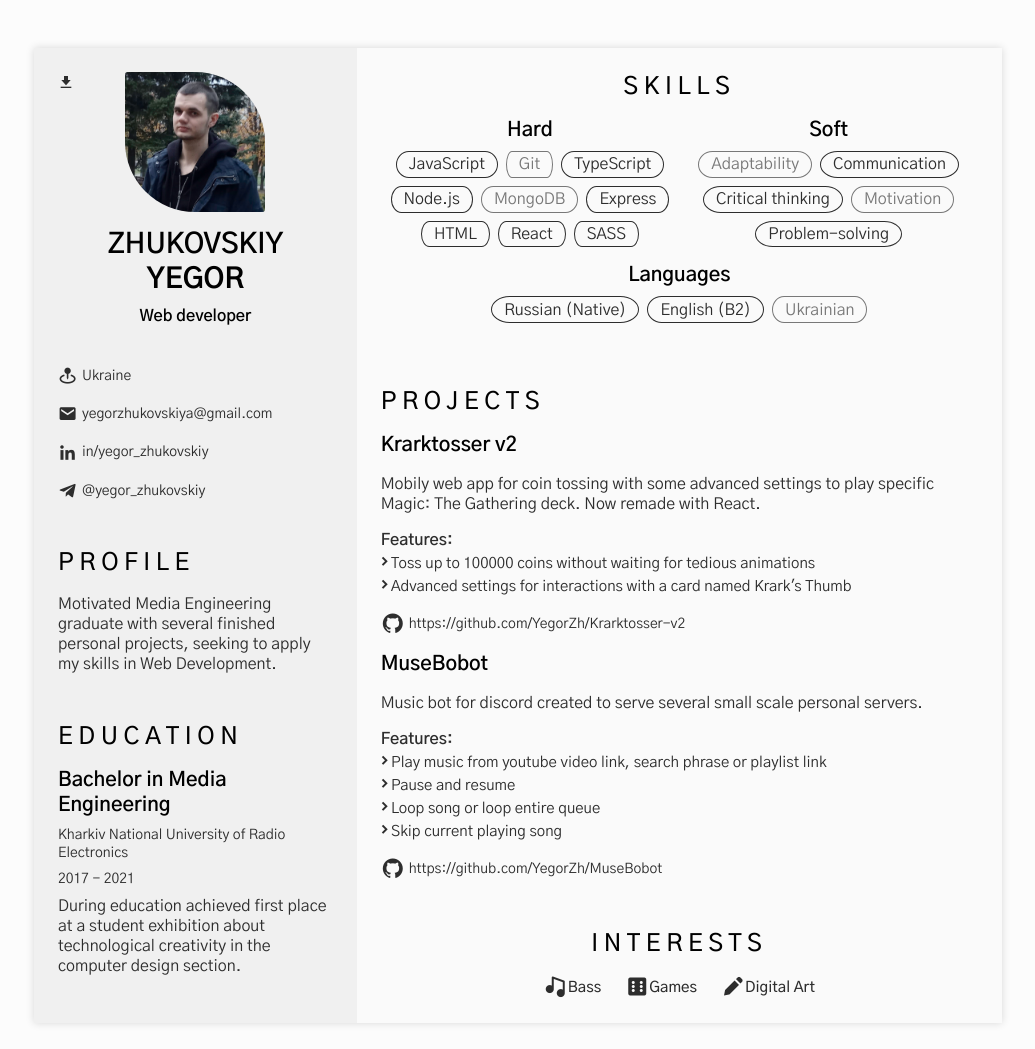
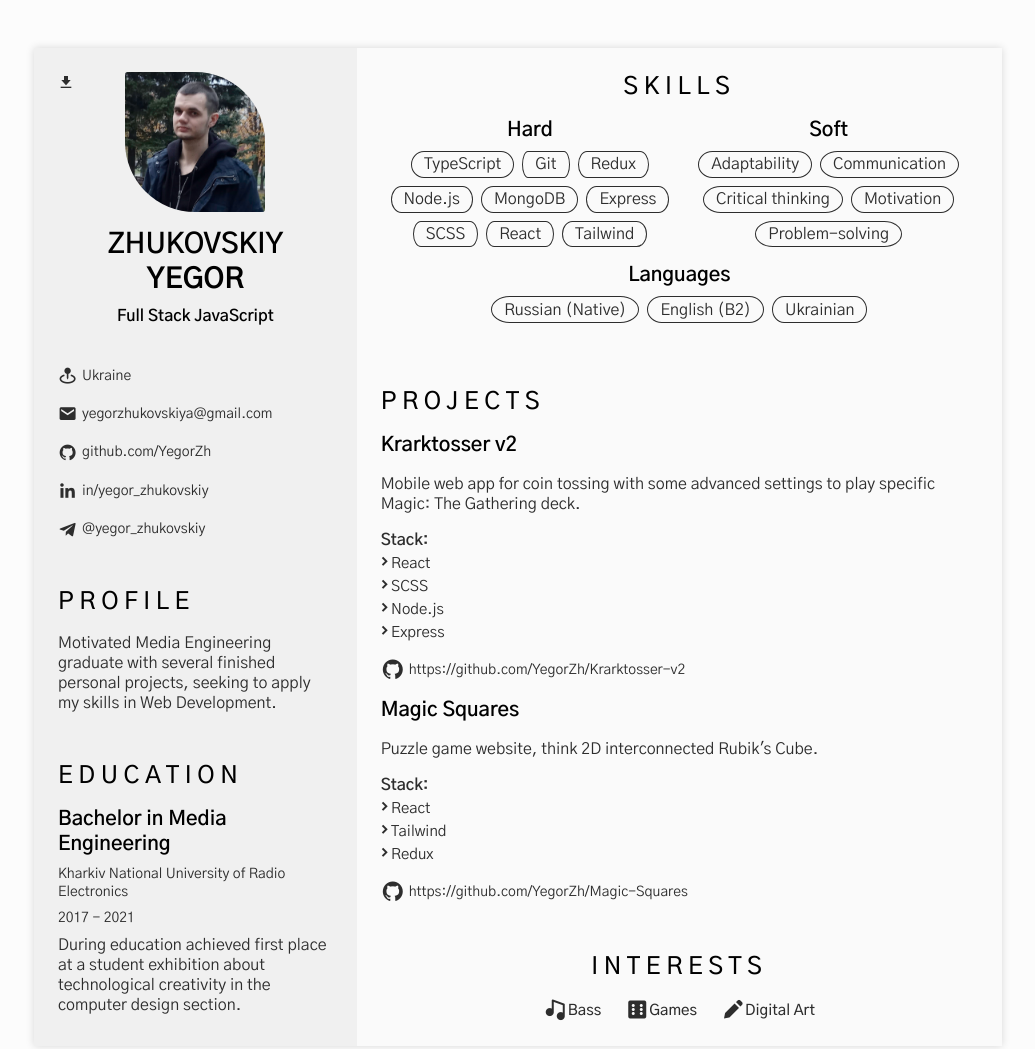
Before and after one commit to YegorZh/personal-cv, a website: page docs/index.html in a window 1280 px wide. Shown: the whole page, without its empty margins (122-1157 px from the left). Drawn offline with nearby package versions, Linux system fonts and the light colour scheme.

Commit message:
Updated projects

```diff
--- a/docs/index.html
+++ b/docs/index.html
@@ -67,7 +67,7 @@
                             <img src="./img/portrait.jpg" alt="" class="home__img">
 
                             <h1 class="home__title">ZHUKOVSKIY <b>YEGOR</b></h1>
-                            <h3 class="home__profession">Web developer</h3>
+                            <h3 class="home__profession">Full Stack JavaScript</h3>
 
                             <div>
                                 <a download="" href="pdf/YegorZhukovskiyResume.pdf"
@@ -82,6 +82,11 @@
 
                             <span class="home__information">
                                 <i class='bx bxs-envelope home__icon'></i>yegorzhukovskiya@gmail.com
+                            </span>
+
+                            <span class="home__information">
+                                <i class='bx bxl-github home__icon'></i><a
+                                    href="https://github.com/YegorZh">github.com/YegorZh</a>
                             </span>
 
                             <span class="home__information">
@@ -128,34 +133,34 @@
                         <div class="skills__info">
                             <h3 class="skills__title">Hard</h3>
                             <div class="skills__data">
-                                <span class="skills__item skills__item--accent">JavaScript</span>
-                                <span class="skills__item">Git</span>
                                 <span class="skills__item skills__item--accent">TypeScript</span>
+                                <span class="skills__item skills__item--accent">Git</span>
+                                <span class="skills__item skills__item--accent">Redux</span>
                             </div>
 
                             <div class="skills__data">
                                 <span class="skills__item skills__item--accent">Node.js</span>
-                                <span class="skills__item">MongoDB</span>
+                                <span class="skills__item skills__item--accent">MongoDB</span>
                                 <span class="skills__item skills__item--accent">Express</span>
                             </div>
 
                             <div class="skills__data">
-                                <span class="skills__item skills__item--accent">HTML</span>
+                                <span class="skills__item skills__item--accent">SCSS</span>
                                 <span class="skills__item skills__item--accent">React</span>
-                                <span class="skills__item skills__item--accent">SASS</span>
+                                <span class="skills__item skills__item--accent">Tailwind</span>
                             </div>
                         </div>
 
                         <div class="skills__info">
                             <h3 class="skills__title">Soft</h3>
                             <div class="skills__data">
-                                <span class="skills__item">Adaptability</span>
+                                <span class="skills__item skills__item--accent">Adaptability</span>
                                 <span class="skills__item skills__item--accent">Communication</span>
                             </div>
 
                             <div class="skills__data">
                                 <span class="skills__item skills__item--accent">Critical thinking</span>
-                                <span class="skills__item">Motivation</span>
+                                <span class="skills__item skills__item--accent">Motivation</span>
                             </div>
 
                             <div class="skills__data">
@@ -175,7 +180,7 @@
                                 </div>
 
                                 <div class="skills__data">
-                                    <span class="skills__item skills__item--last">Ukrainian</span>
+                                    <span class="skills__item skills__item--accent skills__item--last">Ukrainian</span>
                                 </div>
                             </div>
                         </div>
@@ -188,22 +193,24 @@
                         <div class="projects__info bd-grid">
                             <h3 class="projects__title">Krarktosser v2</h3>
                             <p class="projects__text">
-                                Mobily web app for coin tossing with some advanced settings to play
-                                specific Magic: The Gathering deck. Now remade with React.
+                                Mobile web app for coin tossing with some advanced settings to play
+                                specific Magic: The Gathering deck.
                             </p>
 
                             <div class="projects__features">
-                                <span class="projects__sub-title">Features:</span>
+                                <span class="projects__sub-title">Stack:</span>
                                 <span class="projects__item">
-                                    <i class='bx bxs-chevron-right projects__icon'></i>Toss up to 100000 coins
-                                    without
-                                    waiting for tedious animations
+                                    <i class='bx bxs-chevron-right projects__icon'></i>React
                                 </span>
 
                                 <span class="projects__item">
-                                    <i class='bx bxs-chevron-right projects__icon'></i>Advanced settings for
-                                    interactions
-                                    with a card named Krark's Thumb
+                                    <i class='bx bxs-chevron-right projects__icon'></i>SCSS
+                                </span>
+                                <span class="projects__item">
+                                    <i class='bx bxs-chevron-right projects__icon'></i>Node.js
+                                </span>
+                                <span class="projects__item">
+                                    <i class='bx bxs-chevron-right projects__icon'></i>Express
                                 </span>
                             </div>
 
@@ -214,37 +221,30 @@
                             </div>
 
                             <div class="projects__info bd-grid">
-                                <h3 class="projects__title">MuseBobot</h3>
+                                <h3 class="projects__title">Magic Squares</h3>
                                 <p class="projects__text">
-                                    Music bot for discord created to serve several small scale personal servers.
+                                    Puzzle game website, think 2D interconnected Rubik's Cube.
                                 </p>
 
                                 <div class="projects__features">
-                                    <span class="projects__sub-title">Features:</span>
+                                    <span class="projects__sub-title">Stack:</span>
                                     <span class="projects__item">
-                                        <i class='bx bxs-chevron-right projects__icon'></i>Play music from youtube video
-                                        link,
-                                        search phrase or playlist link
+                                        <i class='bx bxs-chevron-right projects__icon'></i>React
                                     </span>
 
                                     <span class="projects__item">
-                                        <i class='bx bxs-chevron-right projects__icon'></i>Pause and resume
+                                        <i class='bx bxs-chevron-right projects__icon'></i>Tailwind
                                     </span>
 
                                     <span class="projects__item">
-                                        <i class='bx bxs-chevron-right projects__icon'></i>Loop song or loop entire
-                                        queue
-                                    </span>
-
-                                    <span class="projects__item">
-                                        <i class='bx bxs-chevron-right projects__icon'></i>Skip current playing song
+                                        <i class='bx bxs-chevron-right projects__icon'></i>Redux
                                     </span>
                                 </div>
 
                                 <div class="projects__git">
                                     <i class='bx bxl-github projects__git-icon'></i><a
-                                        href="https://github.com/YegorZh/MuseBobot"
-                                        class="projects__link">https://github.com/YegorZh/MuseBobot</a>
+                                        href="https://github.com/YegorZh/Magic-Squares"
+                                        class="projects__link">https://github.com/YegorZh/Magic-Squares</a>
                                 </div>
                             </div>
 
```
